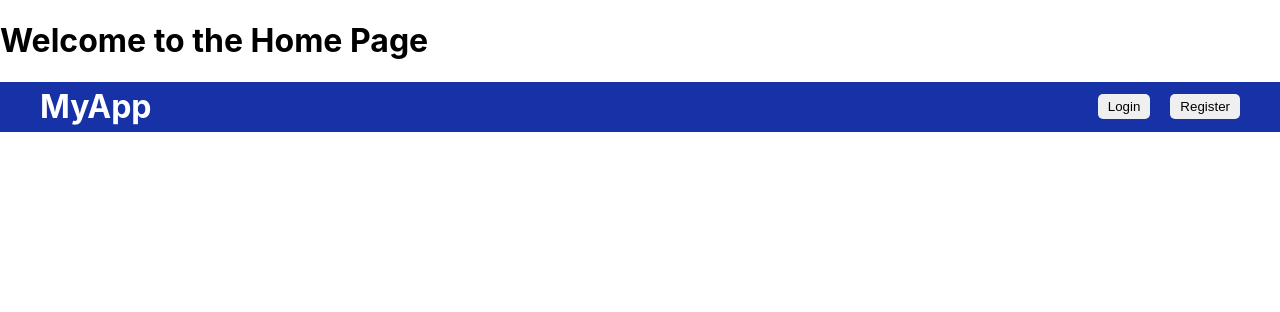
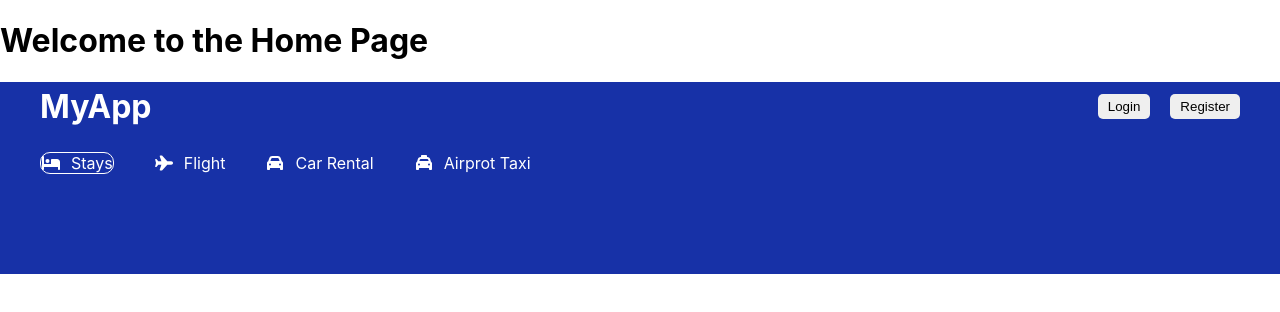
Before and after one commit to Fahim-Rahaman/Hotel-Booking-Site, a React (Create React App) app in the folder frontend/: page / in a window 1280 px wide. Shown: the top 312 px of the page. Built offline with nearby package versions, Linux system fonts and the light colour scheme.

Commit message:
'header-feature1'

```diff
--- /dev/null
+++ b/frontend/src/components/header/Header.jsx
@@ -0,0 +1,33 @@
+import React from 'react'
+import { FontAwesomeIcon } from '@fortawesome/react-fontawesome'
+import { faBed,faTaxi,faPlane,faCar } from '@fortawesome/free-solid-svg-icons'
+import './header.css'
+
+const Header = () => {
+  return (
+    <div className="header">
+      <div className="headerContainer">
+        <div className="headerList">
+          <div className="headerListItem active">
+            <FontAwesomeIcon icon={faBed} />
+            <span>Stays</span>
+          </div>
+          <div className="headerListItem">
+            <FontAwesomeIcon icon={faPlane} />
+            <span>Flight</span>
+          </div>
+          <div className="headerListItem">
+            <FontAwesomeIcon icon={faCar} />
+            <span>Car Rental</span>
+          </div>
+          <div className="headerListItem">
+            <FontAwesomeIcon icon={faTaxi} />
+            <span>Airprot Taxi</span>
+          </div>
+        </div>
+      </div>
+    </div>
+  );
+}
+
+export default Header
--- /dev/null
+++ b/frontend/src/components/header/header.css
@@ -0,0 +1,26 @@
+.header{
+    background-color: rgb(23, 49, 167);
+    display: flex;
+    justify-content: center;
+    color: white;
+}
+.headerContainer{
+    width: 100%;
+    max-width: 1200px;
+    margin: 20px 0px 100px 0px;
+}
+.headerList{
+    display: flex;
+    gap: 40px;
+}
+.headerListItem{
+    cursor: pointer;
+    gap: 10px;
+    display: flex;
+    align-items: center;
+    justify-content: center;
+}
+.headerListItem.active{
+    border: solid 1px white;
+    border-radius: 10px;
+}
--- a/frontend/src/pages/home/Home.jsx
+++ b/frontend/src/pages/home/Home.jsx
@@ -1,10 +1,12 @@
 import React from 'react'
 import Navbar from '../../components/navbar/Navbar'
+import Header from '../../components/header/Header'
 const Home = () => {
   return (
     <div>
       <h1>Welcome to the Home Page</h1>
       <Navbar />
+      <Header />
     </div>
   )
 }
```
